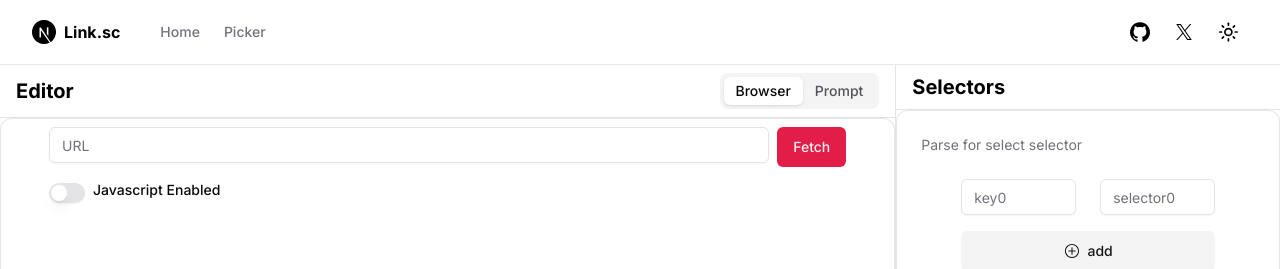
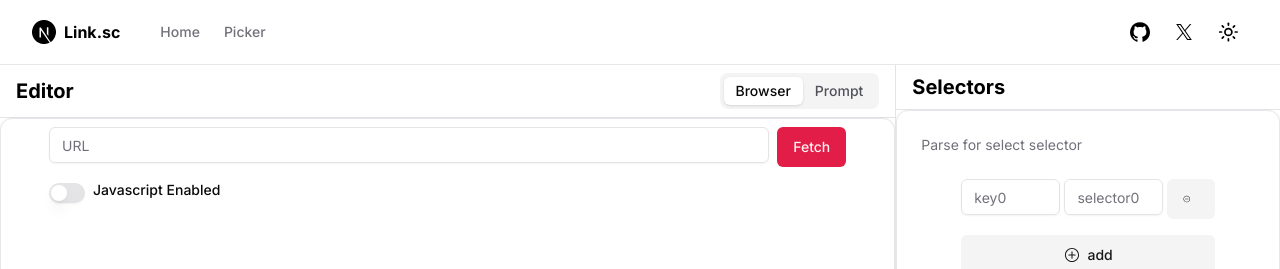
Before and after one commit to getlinksc/css-selector-tool, a Next.js app: page /picker in a window 1280 px wide. Shown: the top 269 px of the page. Built offline with nearby package versions, Linux system fonts and the light colour scheme.

Commit message:
add remove selector

```diff
--- a/components/data-builder.js
+++ b/components/data-builder.js
@@ -36,6 +36,10 @@ export function DataBuilder({ html, setElements, defaultLayout = [265, 440, 755]
 
     const addSelectors = (e) => {
         setSelectors([...selectors, {"key": "", "selector": ""}])
+    }
+
+    const removeSelector = (index) => {
+        setSelectors([...selectors.slice(0, index), ...selectors.splice(index+1)]);
     }
 
     const parseForSelectors = (e) => {
@@ -93,20 +97,30 @@ export function DataBuilder({ html, setElements, defaultLayout = [265, 440, 755]
                                     <CardContent className="grid gap-4">
                                             {selectors.map((input, index) => {
                                                 return (
-                                                    <div className="grid grid-cols-2 gap-6" key={index}>
+                                                    <div className="grid grid-cols-10 gap-1" key={index}>
                                                         <Input
+                                                            className="col-span-4"
                                                             id="key"
                                                             type="text"
                                                             placeholder={`key${index}`}
                                                             onChange={(e) => {updateSelectorKey(e, index)}}
                                                         />
                                                         <Input
+                                                            className="col-span-4"
                                                             id="selector"
                                                             type="text"
                                                             placeholder={`selector${index}`}
                                                             onChange={(e) => {updateSelectorValue(e, index)}}
                                                         />
+                                                        <Button
+                                                            className="col-span-2"
+                                                            variant="secondary"
+                                                            onClick={(e) => removeSelector(index)}
+                                                        >
+                                                            <MinusCircledIcon className="mr-2 h-4 w-4" />
+                                                        </Button>
                                                     </div>
+
                                                 )
                                             })}
                                             <Button
```
